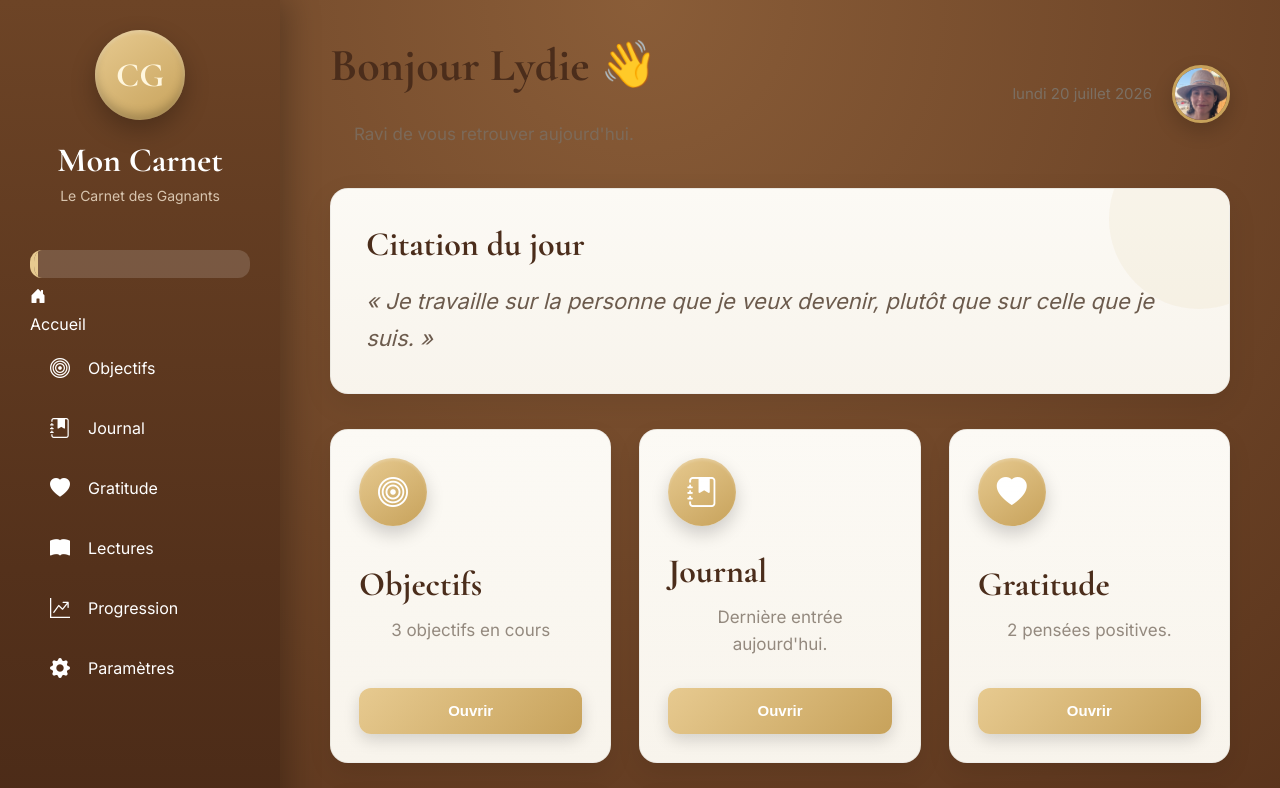
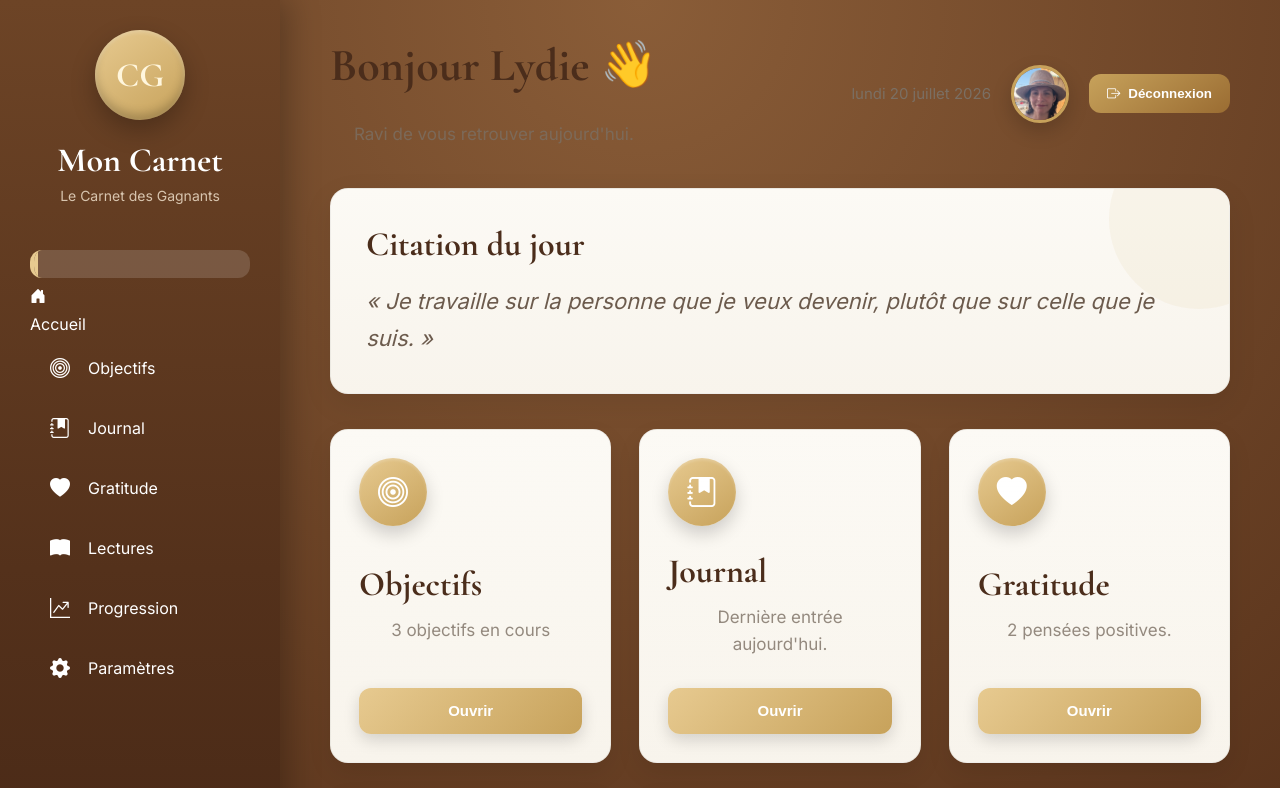
Before and after one commit to antoineadb/MonCarnetDesGagnants, a website: page public/pages/app.html in a window 1280 px wide. Shown: the top 788 px of the page. Drawn offline with nearby package versions, Linux system fonts and the light colour scheme.

Commit message:
Ajout de l'avatar, du bouton de déconnexion et amélioration de l'interface

```diff
--- a/public/css/app.css
+++ b/public/css/app.css
@@ -988,3 +988,40 @@ body{
         0 12px 28px rgba(0,0,0,.25);
 
 }
+/* ==========================================================
+   DECONNEXION
+========================================================== */
+
+.logout-button{
+
+    display:flex;
+    align-items:center;
+    gap:8px;
+
+    padding:12px 18px;
+
+    border:none;
+    border-radius:12px;
+
+    background:linear-gradient(
+        145deg,
+        #c7a25b,
+        #9a6c32
+    );
+
+    color:white;
+
+    font-weight:600;
+    cursor:pointer;
+
+    transition:.25s;
+
+}
+
+.logout-button:hover{
+
+    transform:translateY(-2px);
+
+    box-shadow:0 8px 20px rgba(0,0,0,.18);
+
+}
--- a/public/js/app.js
+++ b/public/js/app.js
@@ -117,3 +117,15 @@ document.getElementById("menuParametres")
         Navigation.parametres();
 
     });
+
+    document
+    .getElementById("btnLogout")
+    .addEventListener("click", () => {
+
+        if (confirm("Voulez-vous vous déconnecter ?")) {
+
+            window.location.href = "../index.html";
+
+        }
+
+    });
--- a/public/pages/app.html
+++ b/public/pages/app.html
@@ -114,7 +114,6 @@
                 </p>
 
             </div>
-
             <div class="topbar-right">
 
                 <span id="currentDate"></span>
@@ -123,6 +122,11 @@
                     src="../images/lydie.png"
                     alt="Lydie"
                     class="profile-photo">
+
+                <button id="btnLogout" class="logout-button">
+                    <i class="bi bi-box-arrow-right"></i>
+                    Déconnexion
+                </button>
 
             </div>
 
```
Also changed, not shown: 2 other files.
